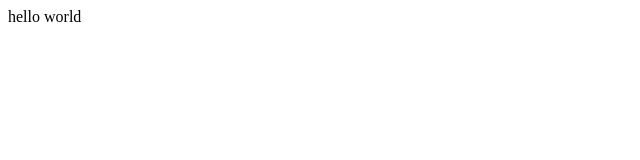
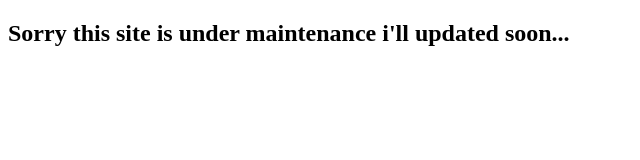
Before and after one commit to dhruvrajkotiya/dhruvrajkotiya.github.io, a plain HTML site: page index.html in a window 1280 px wide. Shown: the whole page, without its empty margins (0-640 px from the left). Drawn offline with Linux system fonts and the light colour scheme.

Commit message:
Update index.html

```diff
--- a/index.html
+++ b/index.html
@@ -4,7 +4,7 @@
 	<title>hello</title>
 </head>
 <body>
-	hello world
-
+	<h2>Sorry this site is under maintenance
+	i'll updated soon...</h2>
 </body>
 </html>
```
